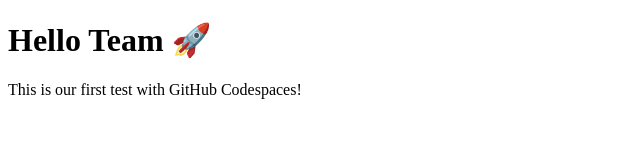
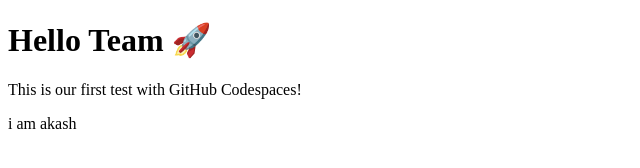
Before and after one commit to aashikh-niju/freelance, a plain HTML site: page index.html in a window 1280 px wide. Shown: the full height of the page, 0-640 px from the left. Drawn offline with Linux system fonts and the light colour scheme.

Commit message:
friend updated

```diff
--- a/index.html
+++ b/index.html
@@ -7,5 +7,6 @@
 <body>
   <h1>Hello Team 🚀</h1>
   <p>This is our first test with GitHub Codespaces!</p>
+  <p>i am akash</p>
 </body>
 </html>
```
